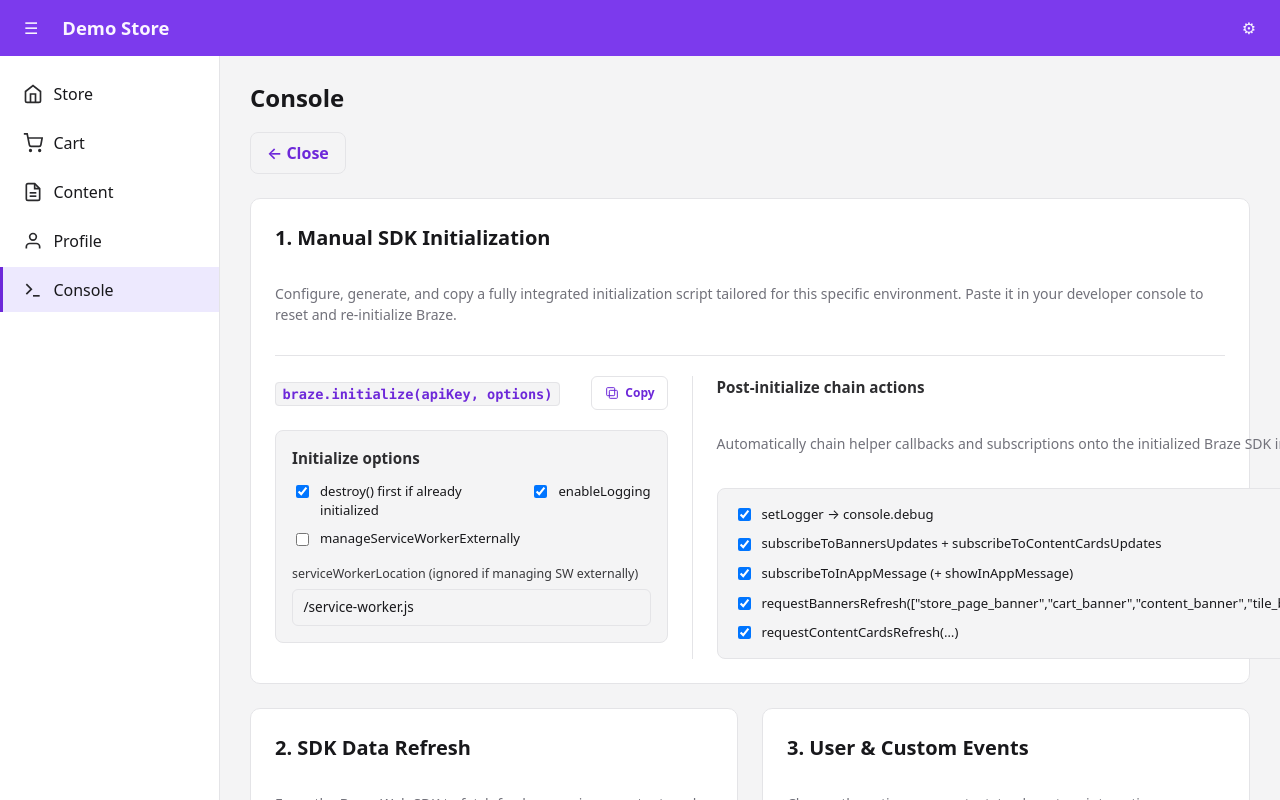
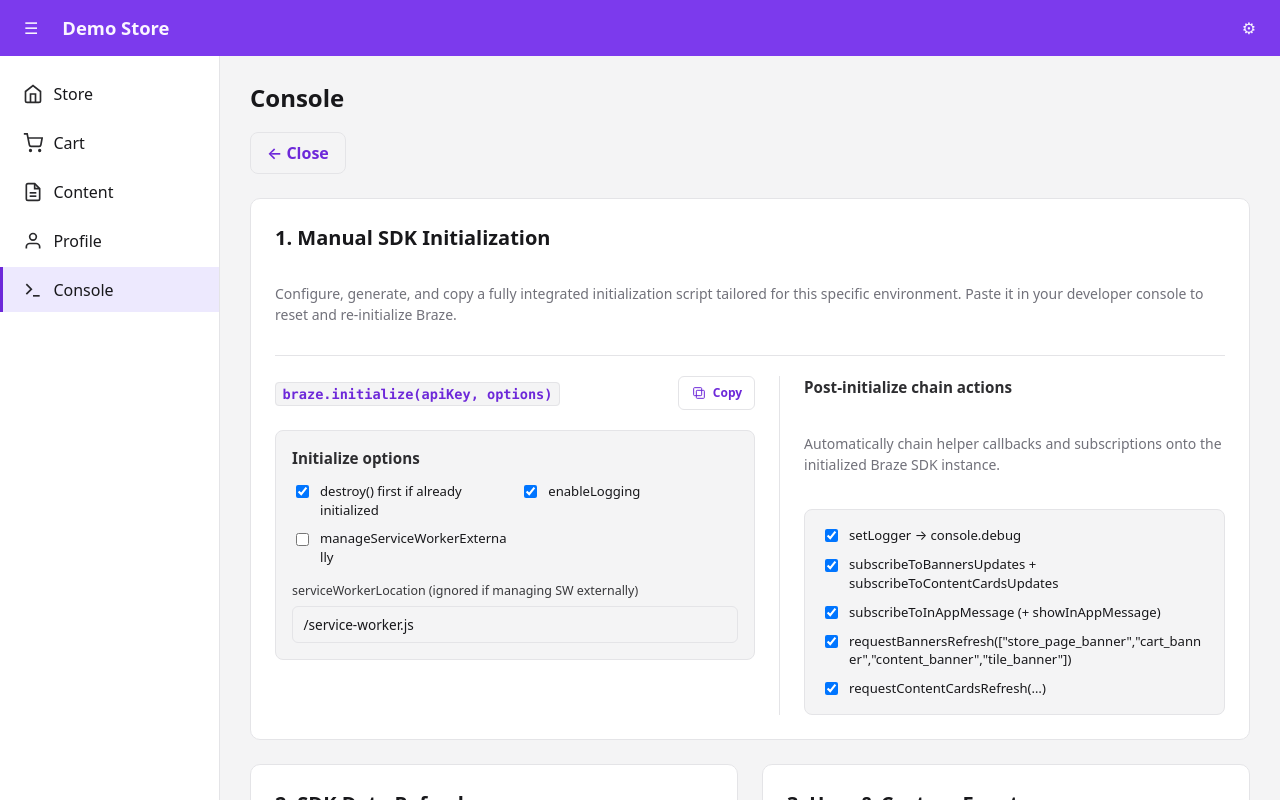
Before and after one commit to phil-gith-ub/Demo_Web_Store, a React (Vite) app: page /console in a window 1280 px wide. Built offline with nearby package versions, Linux system fonts and the light colour scheme.

Commit message:
style: enable word wrapping for braze manual check elements

```diff
--- a/src/index.css
+++ b/src/index.css
@@ -445,6 +445,8 @@ textarea {
   cursor: pointer;
   color: var(--text);
   transition: opacity 0.15s ease;
+  word-break: break-word;
+  overflow-wrap: anywhere;
 }
 
 .braze-manual-check:hover {
```
